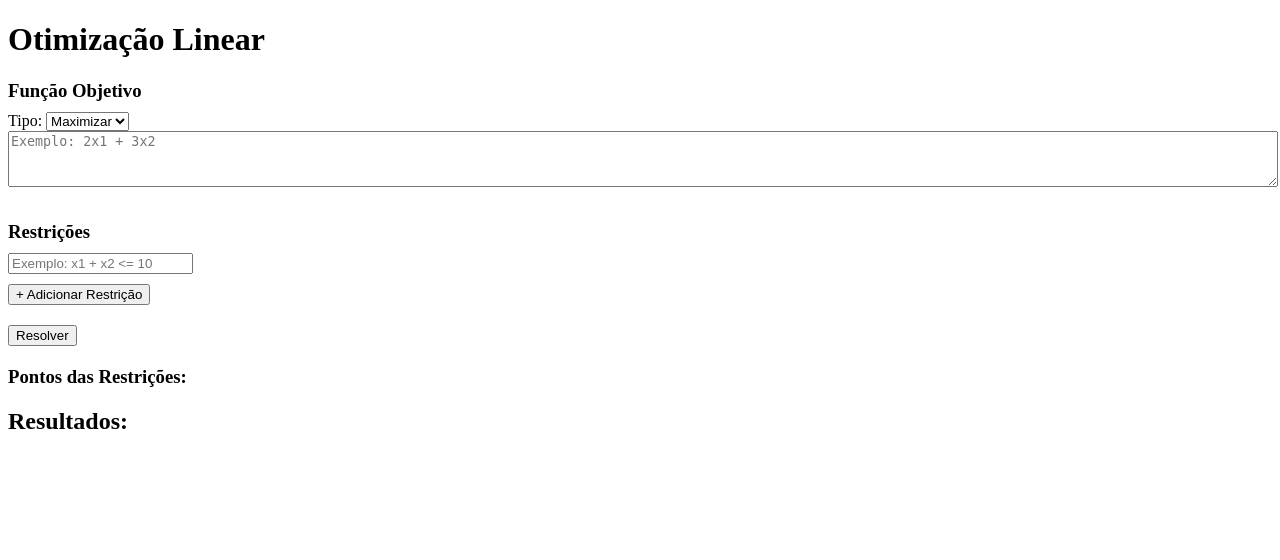
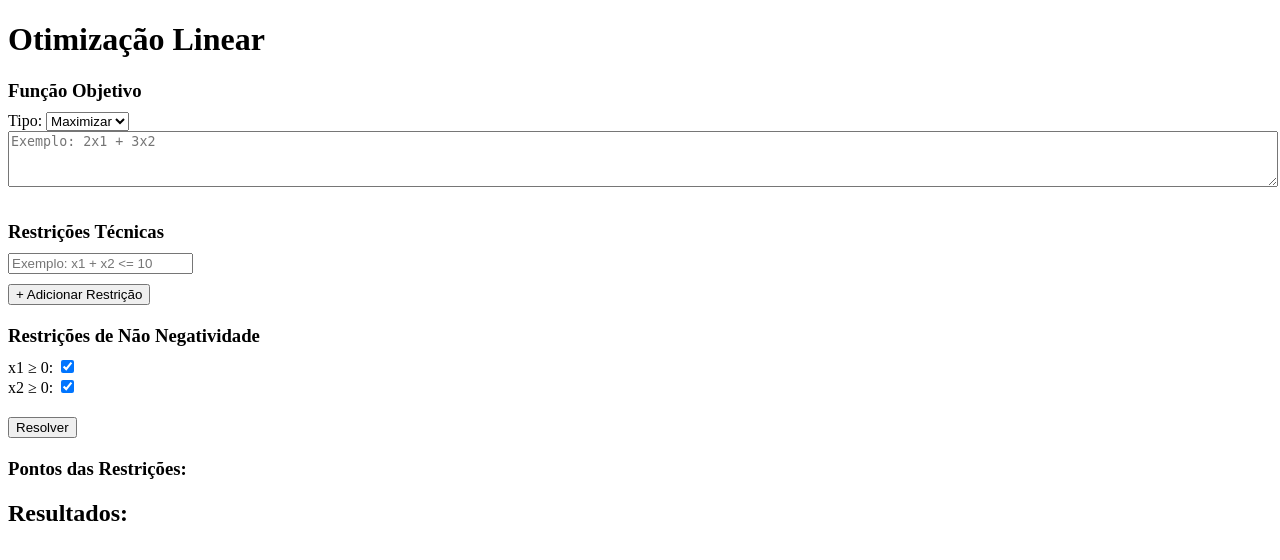
Before and after one commit to Marcelo-Uk/otimizacao-django, a Django app: page /solver/ in a window 1280 px wide. Shown: the top 560 px of the page. Run offline with Django 5.2, Linux system fonts and the light colour scheme.

Commit message:
--full funcional --grafico corrigido --falta expressao simples --271224 --1146h

```diff
--- a/otimizacao/solver/templates/index.html
+++ b/otimizacao/solver/templates/index.html
@@ -55,15 +55,29 @@
         <textarea id="objectiveFunction" placeholder="Exemplo: 2x1 + 3x2"></textarea>
     </div>
 
-    <!-- Restrições -->
+    <!-- Restrições Técnicas -->
     <div class="section">
-        <h3>Restrições</h3>
+        <h3>Restrições Técnicas</h3>
         <div id="constraints">
             <div class="constraint">
                 <input type="text" placeholder="Exemplo: x1 + x2 <= 10" class="con-restriction">
             </div>
         </div>
         <button onclick="addConstraint()">+ Adicionar Restrição</button>
+    </div>
+
+    <!-- Restrições de Não Negatividade -->
+    <div class="section">
+        <h3>Restrições de Não Negatividade</h3>
+        <label>
+            x1 ≥ 0:
+            <input type="checkbox" id="nonNegativityX1" checked>
+        </label>
+        <br>
+        <label>
+            x2 ≥ 0:
+            <input type="checkbox" id="nonNegativityX2" checked>
+        </label>
     </div>
 
     <!-- Botão para Resolver -->
@@ -92,9 +106,6 @@
     {% csrf_token %}
 
     <script>
-        /**
-         * Adiciona uma nova restrição ao formulário.
-         */
         function addConstraint() {
             const div = document.createElement('div');
             div.className = 'constraint';
@@ -105,16 +116,10 @@
             document.getElementById('constraints').appendChild(div);
         }
 
-        /**
-         * Remove uma restrição específica do formulário.
-         */
         function removeConstraint(button) {
             button.parentElement.remove();
         }
 
-        /**
-         * Obtém o CSRF Token dos cookies.
-         */
         function getCSRFToken() {
             const cookies = document.cookie.split(';');
             for (let i = 0; i < cookies.length; i++) {
@@ -126,19 +131,6 @@
             return null;
         }
 
-        /**
-         * Oculta o gráfico quando há alterações nos campos.
-         */
-        function hideGraph() {
-            document.getElementById('graphSection').style.display = 'none';
-        }
-
-        document.getElementById('objectiveFunction').addEventListener('input', hideGraph);
-        document.querySelectorAll('.con-restriction').forEach(el => el.addEventListener('input', hideGraph));
-
-        /**
-         * Envia os dados para o backend e exibe os resultados.
-         */
         async function fetchResults() {
             const objective = document.getElementById('objectiveType').value;
             const objectiveFunction = document.getElementById('objectiveFunction').value;
@@ -146,19 +138,20 @@
             const constraints = Array.from(document.querySelectorAll('.con-restriction'))
                 .map(el => el.value);
 
+            const nonNegativity = {
+                x1: document.getElementById('nonNegativityX1').checked,
+                x2: document.getElementById('nonNegativityX2').checked
+            };
+
             const data = {
                 objective,
                 objectiveFunction,
-                constraints
+                constraints,
+                nonNegativity
             };
 
             try {
                 const csrfToken = getCSRFToken();
-                if (!csrfToken) {
-                    alert('CSRF Token não encontrado! Certifique-se de que os cookies estão habilitados.');
-                    return;
-                }
-
                 const response = await fetch('/solver/optimize/', {
                     method: 'POST',
                     headers: {
@@ -168,33 +161,25 @@
                     body: JSON.stringify(data)
                 });
 
-                if (!response.ok) {
-                    const errorData = await response.json();
-                    alert(`Erro: ${errorData.error}`);
-                    return;
-                }
-
                 const result = await response.json();
 
-                // Atualiza resultados
                 document.getElementById('result').innerHTML = `
                     <strong>Ponto Ótimo:</strong> ${result['Ponto Ótimo']}<br>
                     <strong>Resultado Objetivo:</strong> ${result['Resultado Objetivo']}
                 `;
 
-                // Atualiza pontos das restrições
                 document.getElementById('restrictionPoints').innerHTML = result['Pontos Restrição']
                     .map(r => `${r['Restrição']}: (${r['Pontos'][0][0]}, ${r['Pontos'][0][1]}) → (${r['Pontos'][1][0]}, ${r['Pontos'][1][1]})`)
                     .join('<br>');
 
-                // Atualiza gráfico
                 document.getElementById('graph-image').src = result['graph_path'] + '?t=' + new Date().getTime();
                 document.getElementById('graphSection').style.display = 'block';
             } catch (error) {
-                console.error('Erro ao processar a solicitação:', error);
-                alert('Erro inesperado. Verifique o console para mais detalhes.');
+                console.error('Erro:', error);
+                alert('Erro inesperado.');
             }
         }
     </script>
 </body>
 </html>
+<!-- ############### Controle de Versão: FUNCIONAL #1 ############### -->
--- a/otimizacao/solver/views.py
+++ b/otimizacao/solver/views.py
@@ -2,34 +2,39 @@ import matplotlib
 matplotlib.use('Agg')  # Backend adequado para renderizar gráficos em servidores
 
 from django.shortcuts import render
-from django.http import JsonResponse, FileResponse
-from pulp import LpProblem, LpVariable, LpMaximize, LpMinimize, lpSum
-import matplotlib.pyplot as plt
+from django.http import JsonResponse
+from pulp import LpProblem, LpVariable, LpMaximize, LpMinimize, lpSum, value
 import os
 import json
 import re
-from django.middleware.csrf import get_token
-from pulp import value
 import numpy as np
-import sympy as sp
+import matplotlib.pyplot as plt
+
+############### Controle de Versão: FINAL #1 ###############
+
+# View inicial
+def index(request):
+    return render(request, 'index.html')
+
+# View para geração de gráficos
+def graph(request):
+    filepath = 'solver/static/graph.png'
+    if os.path.exists(filepath):
+        return FileResponse(open(filepath, 'rb'), content_type='image/png')
+    else:
+        return JsonResponse({'error': 'Gráfico não encontrado. Gere um gráfico primeiro.'}, status=404)
 
 
-# View para renderizar a página inicial
-def index(request):
-    csrf_token = get_token(request)
-    return render(request, 'index.html', {'csrf_token': csrf_token})
-
-
-# Função auxiliar para parsear expressões
+# Função para parsear expressões matemáticas
 def parse_expression(expression, variables):
     try:
         terms = re.findall(r'([+-]?\s*\d*\.*\d*)\s*([a-zA-Z_][a-zA-Z0-9_]*)', expression)
         parsed_terms = []
         for coef, var in terms:
             coef = coef.replace(' ', '')  # Remove espaços
-            if coef in ('', '+'):  # Coeficiente implícito positivo
+            if coef in ('', '+'):
                 coef = 1
-            elif coef == '-':  # Coeficiente implícito negativo
+            elif coef == '-':
                 coef = -1
             else:
                 coef = float(coef)
@@ -43,57 +48,32 @@ def parse_expression(expression, variables):
         raise ValueError(f"Erro ao analisar a expressão: {expression}. Detalhes: {str(e)}")
 
 
-# Função para calcular pontos de interseção entre duas restrições
-def calculate_intersection(lhs1, rhs1, lhs2, rhs2):
-    try:
-        x1, x2 = sp.symbols('x1 x2')
-        eq1 = sp.parse_expr(lhs1, local_dict={'x1': x1, 'x2': x2}) - rhs1
-        eq2 = sp.parse_expr(lhs2, local_dict={'x1': x1, 'x2': x2}) - rhs2
-        solution = sp.solve((eq1, eq2), (x1, x2))
-        return (float(solution[x1]), float(solution[x2]))
-    except Exception as e:
-        print(f"Erro ao calcular interseção: {e}")
-        return None
-
-
-# Função para encontrar pontos de uma reta
-def find_line_points(lhs, rhs):
+# Função para calcular dois pontos de uma reta
+def find_line_points(lhs: str, rhs: float):
     """
     Encontra dois pontos para uma restrição:
     - Ponto A (0, ?)
     - Ponto B (?, 0)
     """
     try:
-        # Garantir que a expressão está formatada corretamente
         lhs = lhs.replace(' ', '').replace('--', '+').replace('+-', '-')
+        x1_coef = re.search(r'([+-]?\d*)x1', lhs)
+        x2_coef = re.search(r'([+-]?\d*)x2', lhs)
 
-        # Coeficientes para x1 e x2
-        coef_x1 = 0
-        coef_x2 = 0
-        terms = re.findall(r'([+-]?\d*\.?\d*)\*?(x1|x2)', lhs)
+        x1_coef = float(x1_coef.group(1)) if x1_coef and x1_coef.group(1) not in ('', '+', '-') else (-1 if x1_coef and x1_coef.group(1) == '-' else 1)
+        x2_coef = float(x2_coef.group(1)) if x2_coef and x2_coef.group(1) not in ('', '+', '-') else (-1 if x2_coef and x2_coef.group(1) == '-' else 1)
 
-        for coef, var in terms:
-            coef = float(coef) if coef not in ('', '+', '-') else float(coef + '1')
-            if var == 'x1':
-                coef_x1 = coef
-            elif var == 'x2':
-                coef_x2 = coef
+        # Calcular pontos A (0, y) e B (x, 0)
+        y_intercept = rhs / x2_coef if x2_coef != 0 else 0
+        x_intercept = rhs / x1_coef if x1_coef != 0 else 0
 
-        # Resolver para x2 quando x1 = 0
-        y_value = rhs / coef_x2 if coef_x2 != 0 else 0
-
-        # Resolver para x1 quando x2 = 0
-        x_value = rhs / coef_x1 if coef_x1 != 0 else 0
-
-        return (0, y_value), (x_value, 0)
-    except ZeroDivisionError:
-        print("Erro: Divisão por zero ao calcular os pontos da reta.")
-        return (0, 0), (0, 0)
+        return (0, y_intercept), (x_intercept, 0)
     except Exception as e:
         print(f"Erro ao calcular pontos da restrição: {e}")
         return (0, 0), (0, 0)
 
-# Função principal de otimização (MATPLOTLIB)
+
+# Função principal de otimização
 def optimize(request):
     if request.method == 'POST':
         try:
@@ -102,6 +82,7 @@ def optimize(request):
             objective = data['objective']
             objectiveFunction = data['objectiveFunction']
             constraints = data['constraints']
+            non_negativity = data.get('nonNegativity', {'x1': True, 'x2': True})
 
             # Criar modelo de otimização
             sense = LpMaximize if objective == 'maximize' else LpMinimize
@@ -139,6 +120,12 @@ def optimize(request):
                         'Pontos': [A, B]
                     })
 
+            # Adicionar restrições de não negatividade
+            if non_negativity.get('x1', True):
+                model += variables['x1'] >= 0
+            if non_negativity.get('x2', True):
+                model += variables['x2'] >= 0
+
             # Resolver o modelo
             model.solve()
             optimal_point = [v.varValue for v in model.variables()]
@@ -152,52 +139,73 @@ def optimize(request):
             plt.ylabel('x2')
             plt.title('Gráfico da Região Factível e Solução Ótima')
 
-            # Desenhar eixos principais em preto e mais grossos
+            # Desenhar eixos principais
             plt.axhline(0, color='black', linewidth=2)  # Eixo X
             plt.axvline(0, color='black', linewidth=2)  # Eixo Y
 
             # Intervalo amplo para melhor visualização
-            x_range = np.linspace(-10, 10, 400)
+            x_range = np.linspace(-1, 10, 400)
 
             for i, (lhs, operator, rhs) in enumerate(constraint_lines):
                 try:
                     # Processar a expressão para obter coeficientes
                     lhs = lhs.replace(' ', '').replace('--', '+').replace('+-', '-')
+                    lhs = re.sub(r'(?<![\d.])x', '1x', lhs)  # Substitui 'x' por '1x' se não houver número antes
+                    lhs = re.sub(r'(?<![\d.])-x', '-1x', lhs)  # Substitui '-x' por '-1x' se não houver número antes
+                    lhs = re.sub(r'(?<![\d.])\+x', '+1x', lhs)  # Substitui '+x' por '+1x' se não houver número antes
+
                     coef_match = re.match(r'([+-]?\d*\.?\d*)x1([+-]?\d*\.?\d*)x2', lhs)
 
                     if coef_match:
-                        coef_x1 = coef_match.group(1)
-                        coef_x2 = coef_match.group(2)
-
-                        # Ajustar coeficientes para valores padrão se estiverem vazios
-                        coef_x1 = float(coef_x1) if coef_x1 and coef_x1 != '-' else -1 if coef_x1 == '-' else 1
-                        coef_x2 = float(coef_x2) if coef_x2 and coef_x2 != '-' else -1 if coef_x2 == '-' else 1
+                        coef_x1 = float(coef_match.group(1)) if coef_match.group(1) else 1
+                        coef_x2 = float(coef_match.group(2)) if coef_match.group(2) else 1
 
                         # Calcular valores de y para toda a extensão do eixo x
                         y_range = (rhs - coef_x1 * x_range) / coef_x2
 
                         # Desenhar a reta
-                        plt.plot(x_range, y_range, label=f'Restrição {i + 1}')
+                        plt.plot(x_range, y_range, label=f'Restrição {i + 1}', linewidth=2)
 
-                        # Preencher a região factível
+                        # Preencher a região factível apenas em regiões positivas
                         if operator == '<=':
-                            plt.fill_between(x_range, y_range, -100, alpha=0.2, label=f'Região Restrição {i + 1}')
+                            plt.fill_between(
+                                x_range,
+                                y_range,
+                                -100,
+                                alpha=0.2,
+                                color='gray',
+                                where=(x_range >= 0) if non_negativity['x1'] else True
+                            )
                         elif operator == '>=':
-                            plt.fill_between(x_range, y_range, 100, alpha=0.2, label=f'Região Restrição {i + 1}')
+                            plt.fill_between(
+                                x_range,
+                                y_range,
+                                100,
+                                alpha=0.2,
+                                color='gray',
+                                where=(x_range >= 0) if non_negativity['x1'] else True
+                            )
 
                 except ZeroDivisionError:
                     print(f"Erro: Divisão por zero ao desenhar restrição {i + 1}")
                 except Exception as e:
                     print(f"Erro ao desenhar restrição {i + 1}: {e}")
 
-            # Adicionar ponto ótimo ao gráfico
+            # Adicionar ponto ótimo ao gráfico com anotação
             plt.scatter(optimal_point[0], optimal_point[1], color='red', s=100, label='Solução Ótima')
+            plt.text(optimal_point[0], optimal_point[1], f'({optimal_point[0]}, {optimal_point[1]})', fontsize=10, color='red')
 
-            # Ajustar limites do gráfico
-            plt.xlim(-10, 10)
-            plt.ylim(-10, 10)
+            # Ajustar limites positivos
+            plt.xlim(0 if non_negativity['x1'] else -1, 10)
+            plt.ylim(0 if non_negativity['x2'] else -1, 10)
+
+            # Adicionar grid
+            plt.grid(color='gray', linestyle='--', linewidth=0.5, alpha=0.7)
+
+            # Adicionar legenda
             plt.legend()
-            plt.grid(True)
+
+            # Salvar gráfico
             plt.savefig(filepath)
             plt.close()
 
@@ -215,12 +223,3 @@ def optimize(request):
         except Exception as e:
             print(f"Erro inesperado: {e}")
             return JsonResponse({'error': f"Erro inesperado: {str(e)}"}, status=500)
-
-
-# View para geração de gráficos
-def graph(request):
-    filepath = 'solver/static/graph.png'
-    if os.path.exists(filepath):
-        return FileResponse(open(filepath, 'rb'), content_type='image/png')
-    else:
-        return JsonResponse({'error': 'Gráfico não encontrado. Gere um gráfico primeiro.'}, status=404)
```
Also changed, not shown: otimizacao/solver/static/graph.png.
